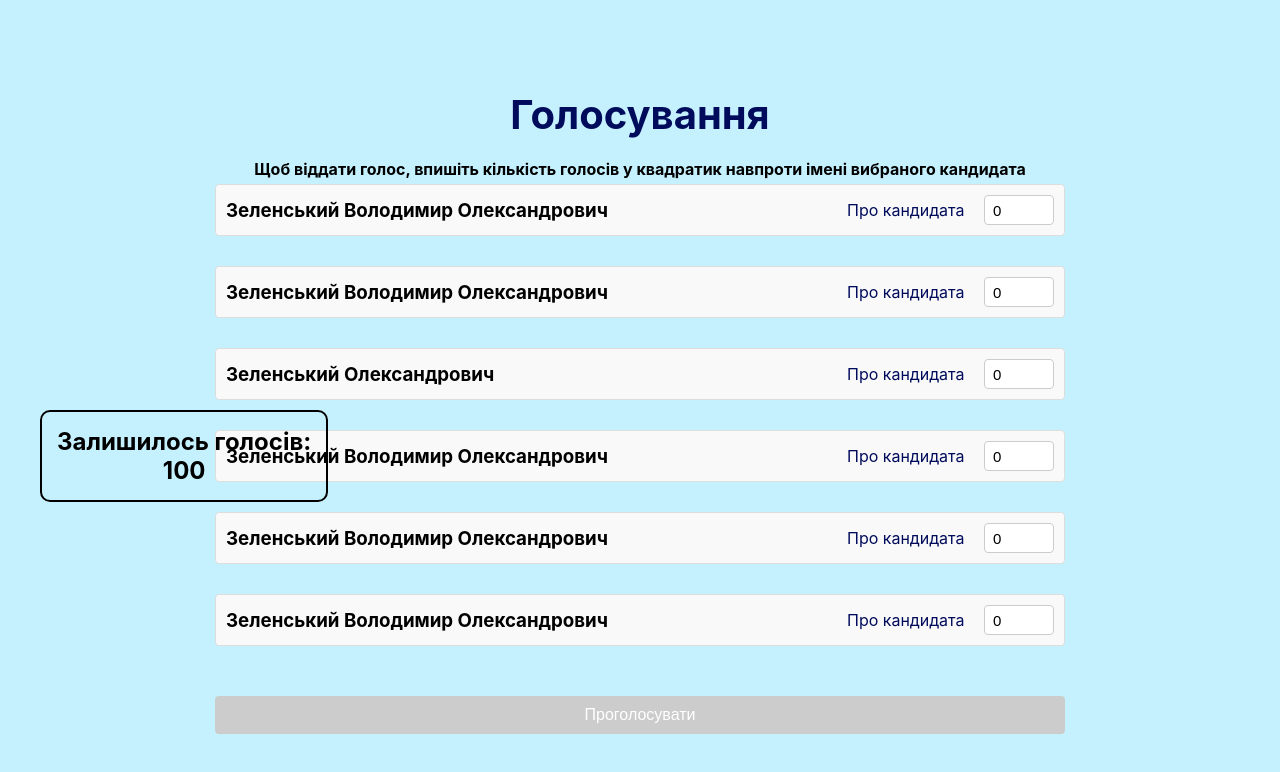
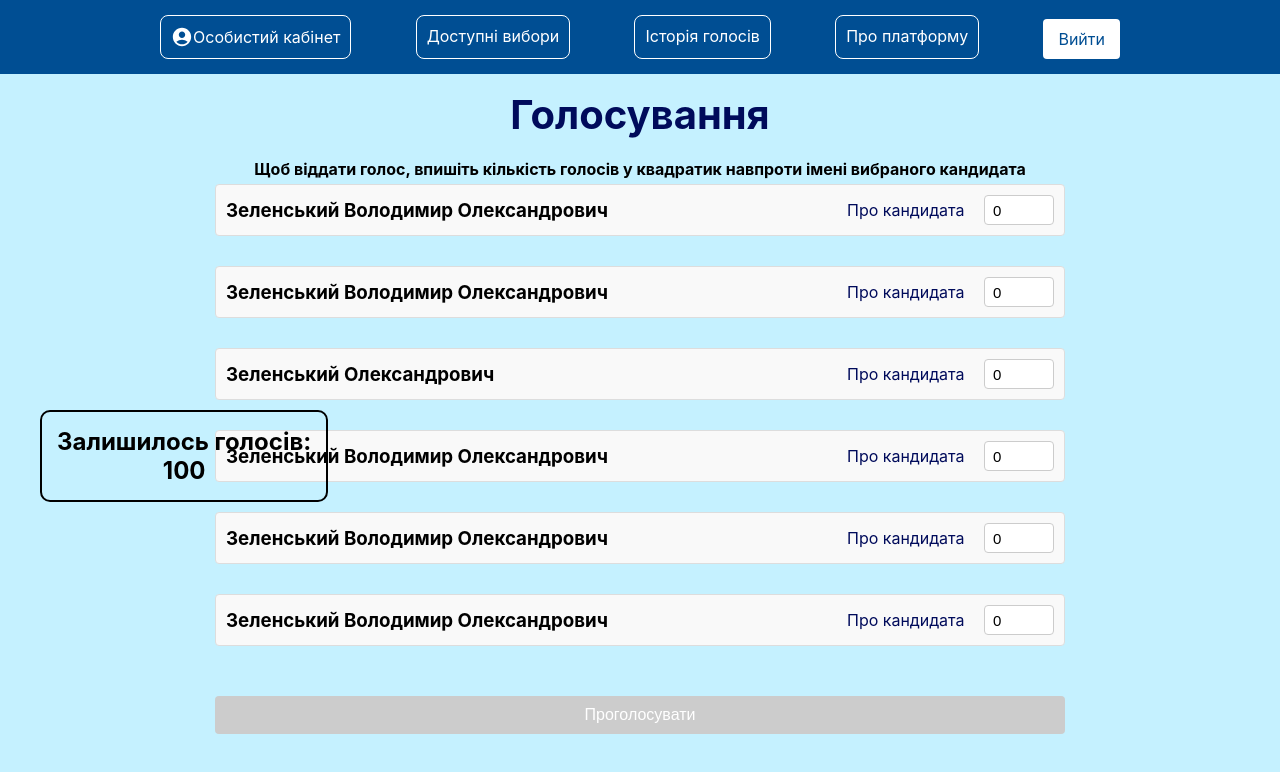
Before and after one commit to VotingService/frontend, a React (Create React App) app in the folder voting-service-react/: page /candidatelist in a window 1280 px wide. Shown: the top 772 px of the page. Built offline with nearby package versions, Linux system fonts and the light colour scheme.

Commit message:
added header to candidate list page

```diff
--- a/voting-service-react/src/components/CandidateList/CandidateList.js
+++ b/voting-service-react/src/components/CandidateList/CandidateList.js
@@ -2,6 +2,7 @@ import "./CandidateList.css"
 
 import { useState } from "react";
 import { Link, useNavigate } from "react-router-dom";
+import Header from "../Header/Header";
 
 const ELECTION_TYPE_SINGLE = 'single';
 const ELECTION_TYPE_MULTIPLE = 'multiple';
@@ -67,7 +68,9 @@ export default function CandidateList(){
     const remainingPoints = totalPoints - Object.values(pointsDistribution).reduce((a, b) => a + b, 0);
 
 
-    return (<>
+    return (<div>
+            <Header/>
+            <>
                 {electionType === ELECTION_TYPE_POINTS ? (<h2 className="remaining-points">Залишилось голосів: <br/> {remainingPoints}</h2>) : null}
                 <div className="vote-for-candidate-page">
                     <h1 className="header">Голосування</h1>
@@ -121,6 +124,7 @@ export default function CandidateList(){
                     </button>
                 </div>
             </>
+        </div>
     );
 
 }
```
Lines whose indentation alone changed are shown as unchanged.
